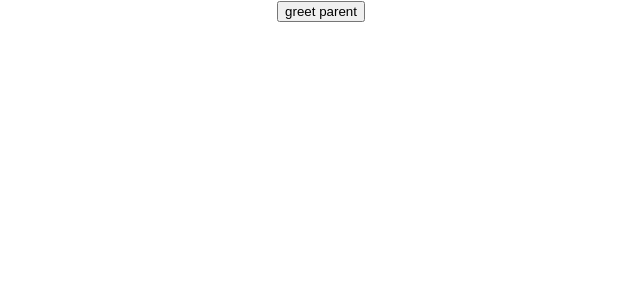
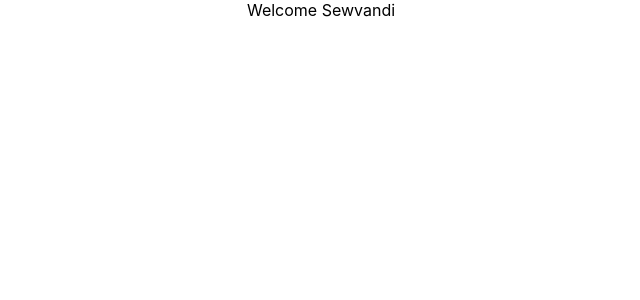
Before and after one commit to Sewvandiii/React-Fisrt-Step, a React (Create React App) app: page / in a window 1280 px wide. Shown: the top 300 px of the page, without its empty margins (319-959 px from the left). Built offline with nearby package versions, Linux system fonts and the light colour scheme.

Commit message:
Conditionaly Rendering UI

```diff
--- a/src/App.js
+++ b/src/App.js
@@ -10,13 +10,16 @@
 import ClassClick from './Components/ClassClick';
 import EventBind from './Components/EventBind';
 import ParentComponent from './Components/ParentComponent';
+import UserGreetings from './Components/UserGreetings';
 
 
 function App() {
   return (
     <div className="App">
 
-    <ParentComponent />
+    <UserGreetings />
+
+    {/* <ParentComponent /> */}
 
     {/* <FunctionClick />
     <ClassClick /> */}
--- /dev/null
+++ b/src/Components/UserGreetings.js
@@ -0,0 +1,44 @@
+import React, { Component } from 'react'
+
+class UserGreetings extends Component {
+
+    constructor(props) {
+        super(props)
+
+        this.state = {
+             isLoggedIn: true
+
+        }
+    }
+
+    render() {
+
+        return this.state.isLoggedIn && <div>Welcome Sewvandi</div>
+
+    //     return this.state.isLoggedIn ? (
+    //     <div>Welcome Sewvandi</div>
+    //    ):(
+    //     <div>Welcome Guests</div>
+    //     )
+
+
+        // if(this.state.isLoggedIn){
+        //     return(
+        //         <div>Welcome Sewvandi</div>
+        //     )
+        // }else{
+        //     return(
+        //         <div>Welcome Guests</div>
+        //     )
+        // }
+
+        // return (
+        //     <div>
+        //         <h1>Welcome Sewvandi</h1>
+        //         <h1>Welcome Guests</h1>
+        //     </div>
+        // )
+    }
+}
+
+export default UserGreetings
```
